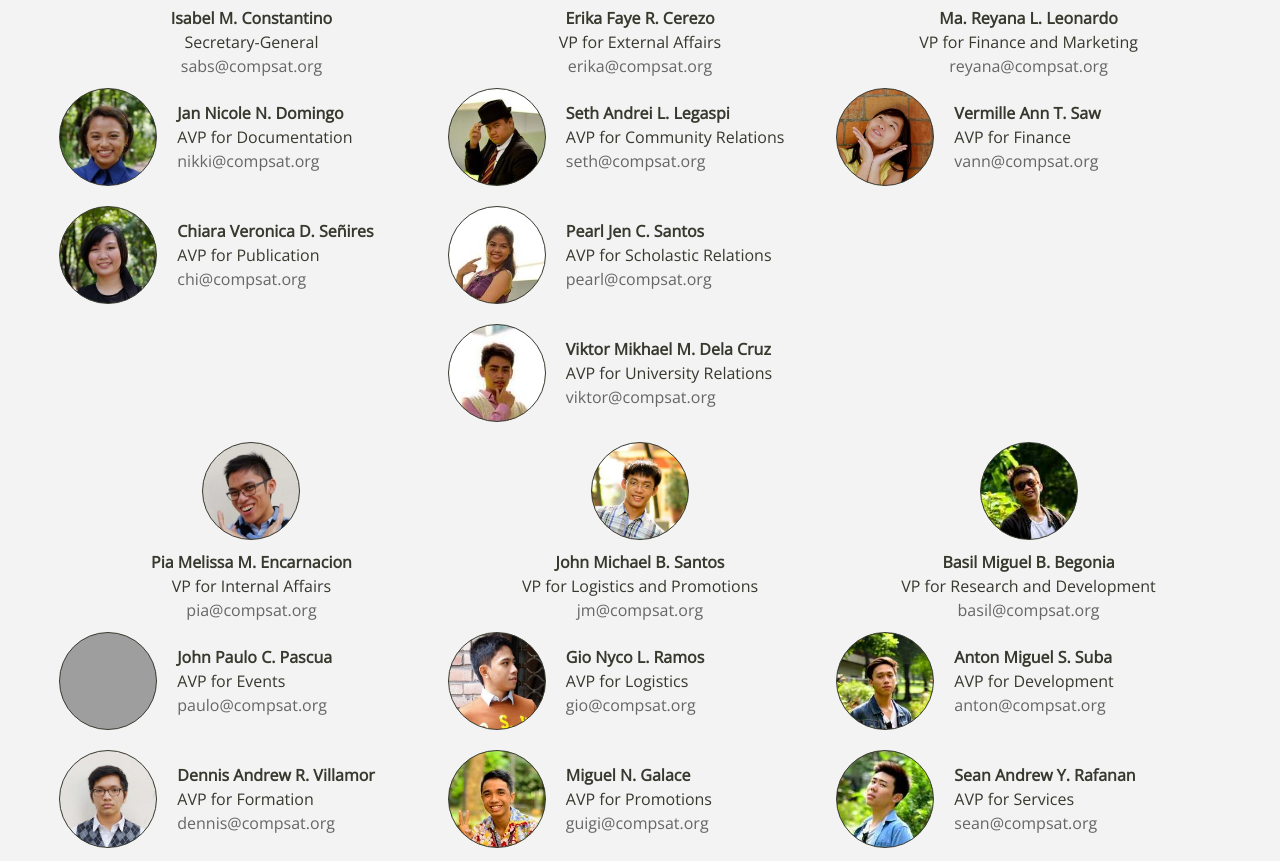
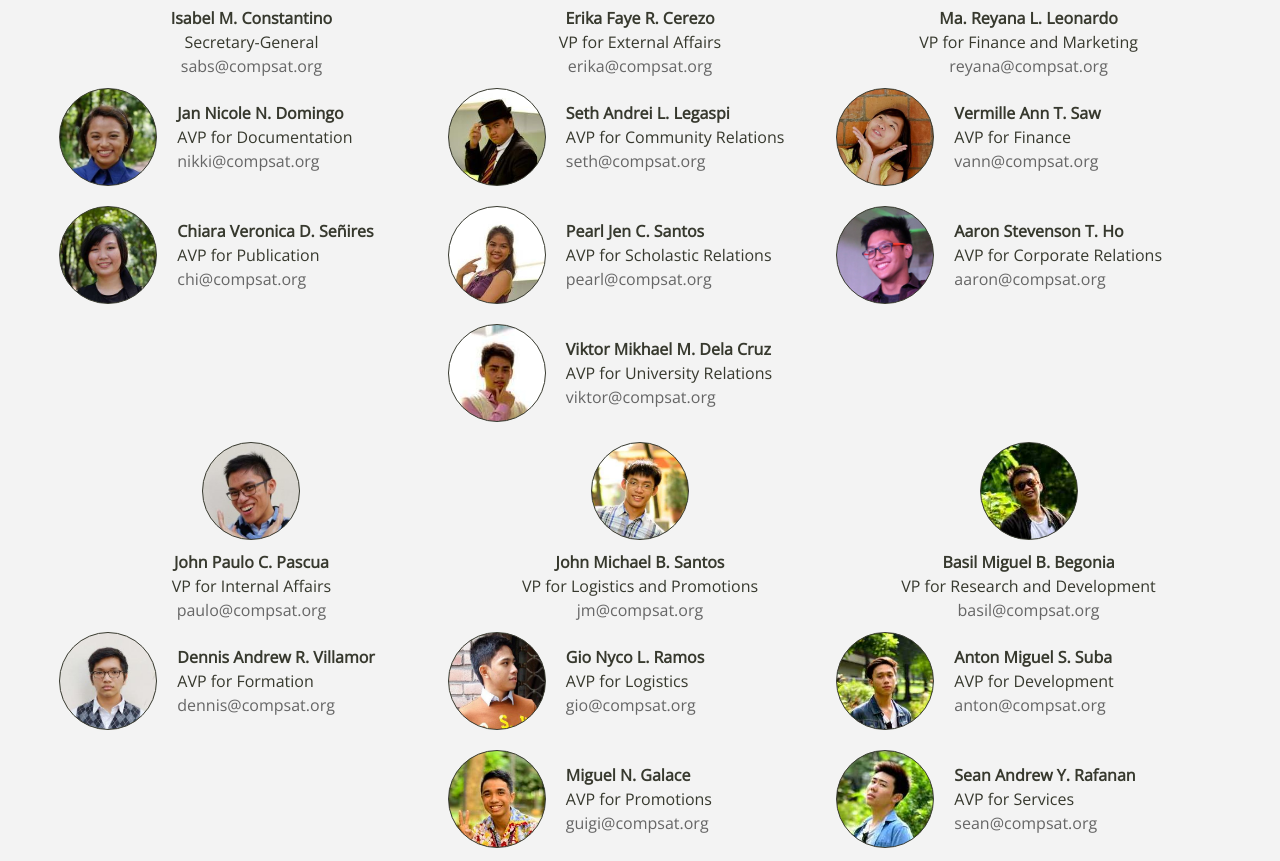
Before and after one commit to RIanDeLaCruz/CompSite2015-2016, a PHP site: page /aboutus.php in a window 1280 px wide. Shown: the part 1675-2536 px from the top of the page. Run offline with PHP 8.4, Linux system fonts and the light colour scheme; grey boxes are pictures that could not be loaded.

Commit message:
Updated EB+AC info

```diff
--- a/aboutus.php
+++ b/aboutus.php
@@ -183,14 +183,14 @@
 							<span class="email"><a href="mailto:vann@compsat.org">vann@compsat.org</a></span>
 						</p>
 					</div>
-					<!-- <div class="avp_container">
+					<div class="avp_container">
 						<div class="circle_icon" style="background-image: url('images/EB+AC/avp-marketing.jpg');"></div>
 						<p class="avp_text">
-							<span class="name">Jose Luis P. Bayoneta</span><br>
+							<span class="name">Aaron Stevenson T. Ho</span><br>
 							<span class="position">AVP for Corporate Relations</span><br>
-							<span class="email"><a href="mailto:chino@compsat.org">chino@compsat.org</a></span>
+							<span class="email"><a href="mailto:aaron@compsat.org">aaron@compsat.org</a></span>
 						</p>
-					</div> -->
+					</div>
 				</div>
 
 				<!-- IA/LnP/RnD -->
@@ -198,19 +198,19 @@
 					<div class="eb-info">
 						<div class="circle_icon" style="background-image: url('images/EB+AC/vp-ia.jpg');"></div>
 						<p>
-							<span class="name">Pia Melissa M. Encarnacion</span><br>
+							<span class="name">John Paulo C. Pascua</span><br>
 							<span class="position">VP for Internal Affairs</span><br>
-							<span class="email"><a href="mailto:pia@compsat.org">pia@compsat.org</a></span>
+							<span class="email"><a href="mailto:paulo@compsat.org">paulo@compsat.org</a></span>
 						</p>
 					</div>
-					<div class="avp_container">
+					<!-- <div class="avp_container">
 						<div class="circle_icon" style="background-image: url('images/EB+AC/avp-events.jpg');"></div>
 						<p class="avp_text">
 							<span class="name">John Paulo C. Pascua</span><br>
 							<span class="position">AVP for Events</span><br>
 							<span class="email"><a href="mailto:paulo@compsat.org">paulo@compsat.org</a></span>
 						</p>
-					</div>
+					</div> -->
 					<div class="avp_container">
 						<div class="circle_icon" style="background-image: url('images/EB+AC/avp-formation.jpg');"></div>
 						<p class="avp_text">
```
